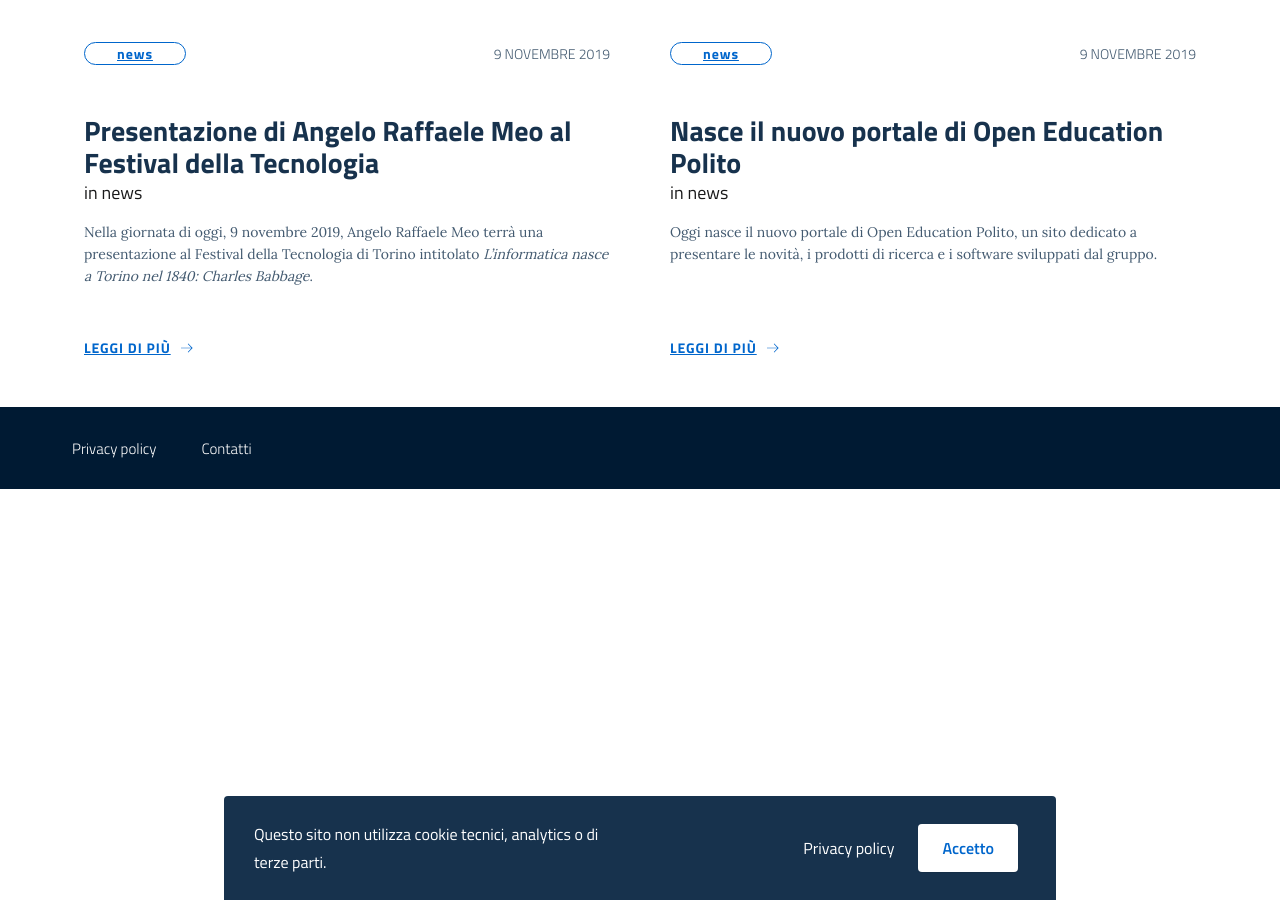
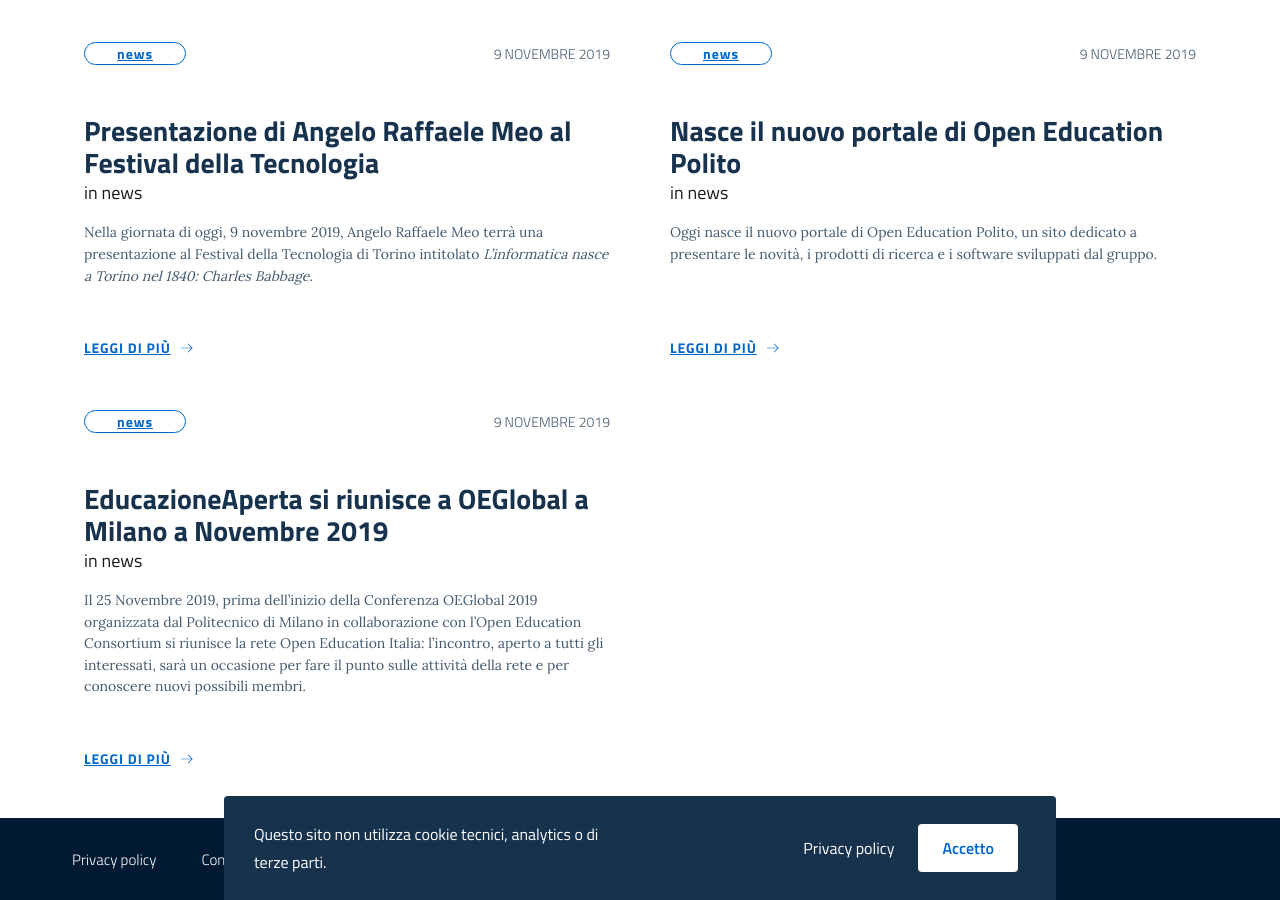
Before and after one commit to open-education-polito/org-website, a Jekyll site: the page built from it/index.md, in a window 1280 px wide and 900 px high, scrolled down 1028 px. Built offline with Jekyll 4.4.1, drawn with Linux system fonts in a browser that asks for light colours.

```diff
--- /dev/null
+++ b/_posts/2019-11-09-educazione-aperta-a-milano.md
@@ -0,0 +1,13 @@
+---
+layout: post
+title: EducazioneAperta si riunisce a OEGlobal a Milano a Novembre 2019
+categories: [news]
+tags: [news]
+lang: it
+ref: new
+---
+
+Il 25 Novembre 2019, prima dell’inizio della Conferenza OEGlobal 2019 organizzata dal Politecnico di Milano in collaborazione con l’Open Education Consortium si riunisce la rete Open Education Italia: l’incontro, aperto a tutti gli interessati, sarà un occasione per fare il punto sulle attività della rete e per conoscere nuovi possibili membri.
+
+Ulteriori informazioni sono presenti nel [sito
+dell'iniziativa](https://educazioneaperta.eu/wp/educazioneaperta-si-riunisce-a-oeglobal-a-milano/)
```
Also changed, not shown: _data/people.yml (+7 -1 lines), assets/images/andrea.jpg (added).
